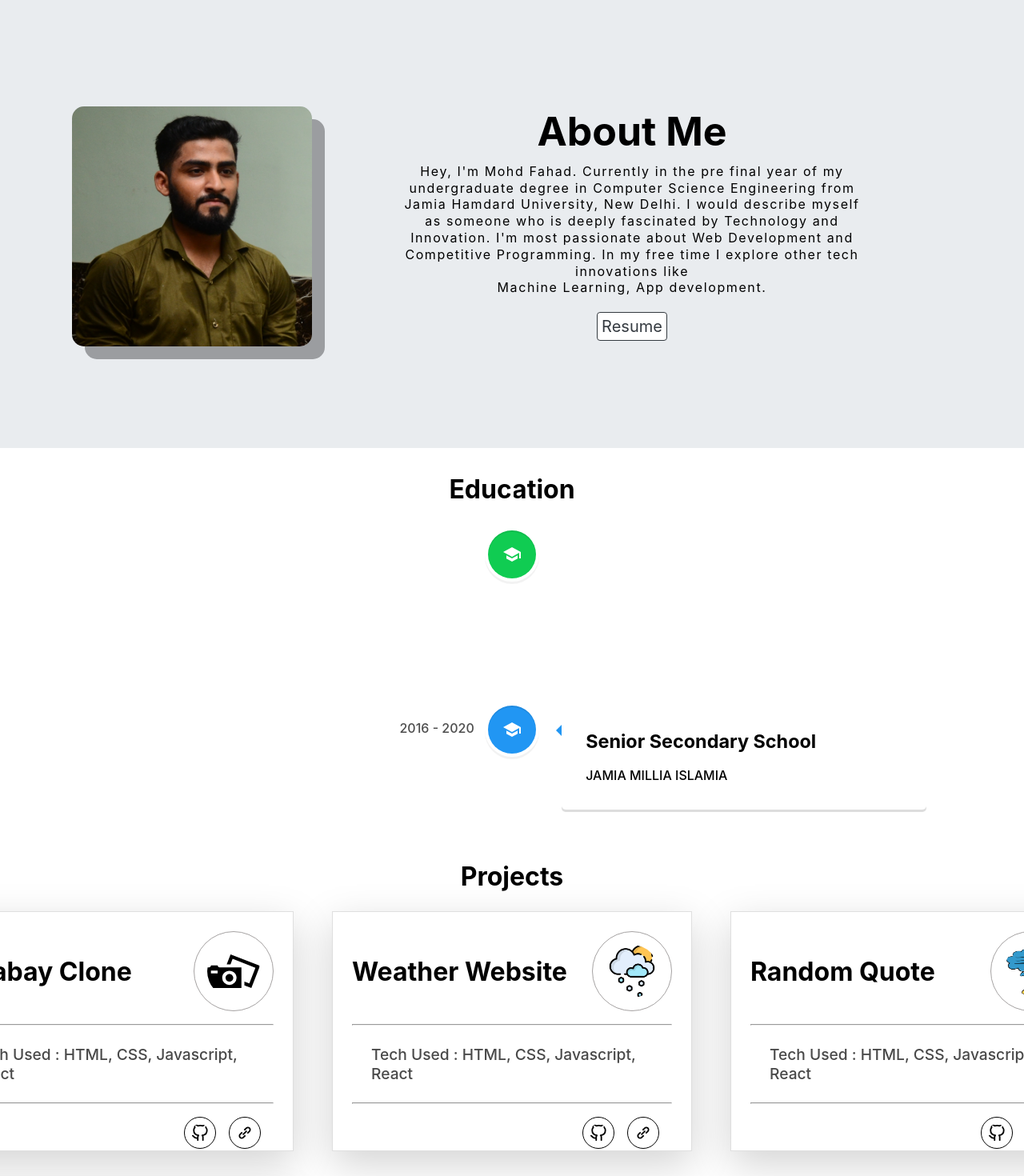
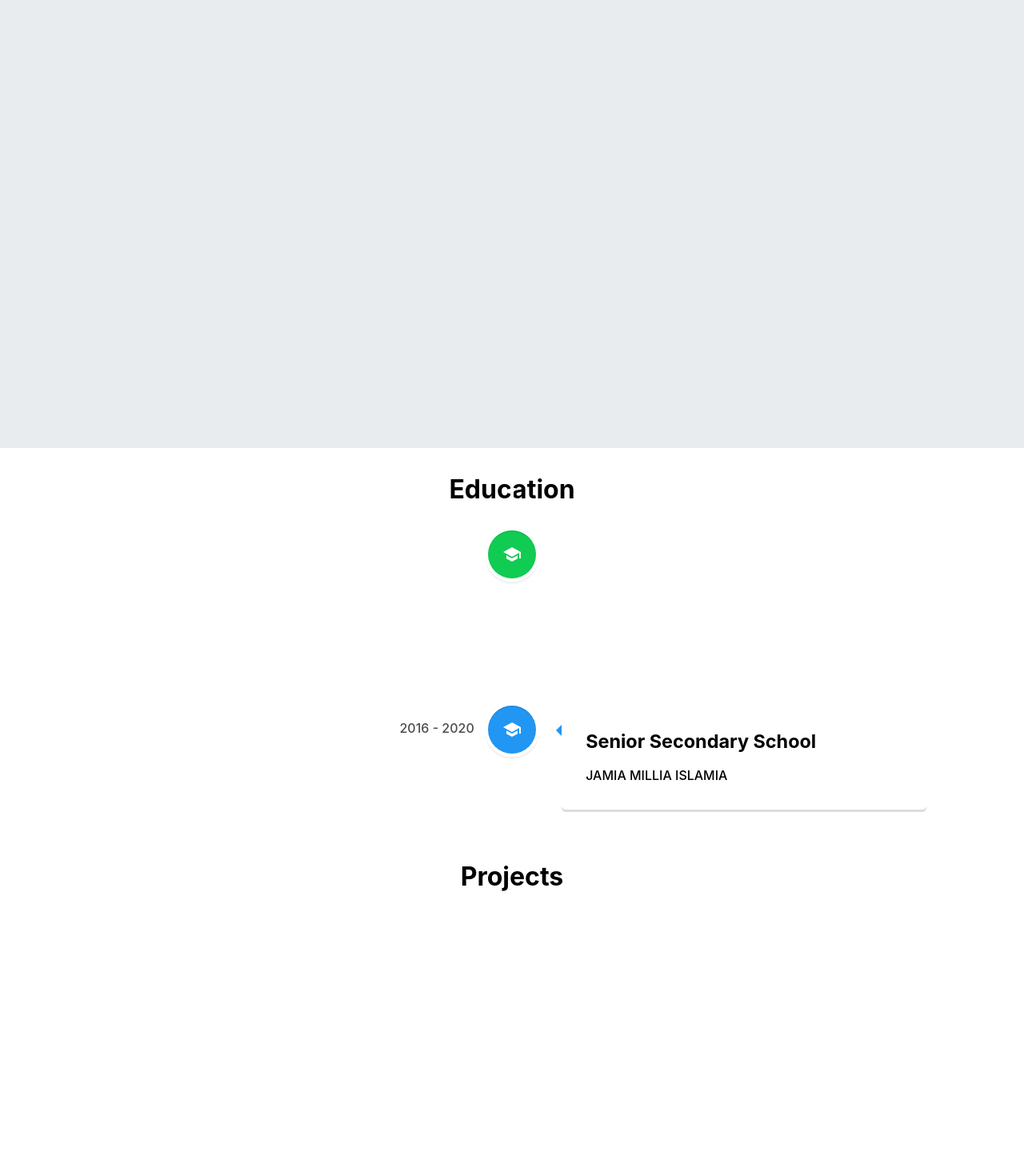
Before and after one commit to MohdFahad1/personal-portfolio, a React (Create React App) app: page / in a window 1280 px wide. Shown: the part 800-2270 px from the top of the page at 80% size. Built offline with nearby package versions, Linux system fonts and the light colour scheme.

Commit message:
AOS Added

```diff
--- a/package.json
+++ b/package.json
@@ -10,6 +10,7 @@
     "@testing-library/jest-dom": "^5.16.5",
     "@testing-library/react": "^13.4.0",
     "@testing-library/user-event": "^13.5.0",
+    "aos": "^3.0.0-beta.6",
     "react": "^18.2.0",
     "react-dom": "^18.2.0",
     "react-icons": "^4.8.0",
--- a/src/pages/About/About.css
+++ b/src/pages/About/About.css
@@ -12,7 +12,7 @@
     padding: 0 7% 0 7%;
 }
 
-.image img {
+#about .my-image img {
     height: 300px;
     width: 300px;
     border-radius: 15px;
@@ -20,7 +20,7 @@
     transition: all .3s;
 }
 
-.image img:hover {
+#about .my-image img:hover {
     cursor: pointer;
     transform: translate(-0.5rem, -0.5rem);
     border-radius: 15px;
@@ -73,7 +73,7 @@
         padding: 0 1rem;
         gap: 2rem;
     }
-    .image img{
+    .my-image img{
         height:250px;
         width: 250px;
     }
@@ -93,7 +93,7 @@
     .row{
         gap: 0;
     }
-    .image img{
+    .my-image img{
         display: none;
     }
     .information{
--- a/src/pages/About/About.js
+++ b/src/pages/About/About.js
@@ -7,10 +7,10 @@ export default function About() {
     <>
       <div id="about">
         <div className="row">
-          <div className="image">
-            <img src={pic} alt="Happy Coding" />
+          <div className="my-image">
+            <img src={pic} alt="Happy Coding" data-aos="fade-right" data-aos-duration="900" className="my-image"/>
           </div>
-          <div className="information">
+          <div className="information"data-aos="fade-left" data-aos-duration="400">
             <h1>About Me</h1>
             <p>
               Hey, I'm Mohd Fahad. Currently in the pre final year of my
@@ -21,7 +21,7 @@ export default function About() {
               my free time I explore other tech innovations like <br />Machine Learning, App
               development.
             </p>
-            <a href="">Resume</a>
+            <a href="https://drive.google.com/file/d/1wcBi5kHezvdIpHOzCB6j8kBmGJNG8PlC/view?usp=sharing" target="_blank">Resume</a>
           </div>
         </div>
       </div>
--- a/src/pages/Projects/Projects.css
+++ b/src/pages/Projects/Projects.css
@@ -7,17 +7,17 @@
     align-items: center;
 }
 
-.main-card {
+#projects .main-card {
     border: 1px solid rgba(0,0,0,.125);
     width: 450px;
-    height: 300px;
+    height: 320px;
     margin: 1.5rem;
     padding: 1.5rem;
     box-shadow: 0 1rem 3rem rgba(0,0,0,.175);
     transition: box-shadow 0.3s, -webkit-transform 0.3s, transform 0.3s;
   }
 
-  .main-card:hover {
+ #projects .main-card:hover {
     transition: box-shadow 0.3s, -webkit-transform 0.3s, transform 0.3s;
     box-shadow: 0 1rem 3rem rgba(0,0,0,.35);
     transform: translateY(-3px);
--- a/src/pages/Projects/Projects.js
+++ b/src/pages/Projects/Projects.js
@@ -1,24 +1,31 @@
-import React from 'react'
+import React, { useEffect } from 'react'
 import './Projects.css';
 import { data } from './data';
 import { FiGithub } from "react-icons/fi";
 import { CgLink } from "react-icons/cg";
+import Aos from 'aos';
+import 'aos/dist/aos.css';
 
 
 const Projects = () => {
+
+  useEffect(() => {
+    Aos.init({duration: 1000});
+  })
+
   return (
     <>
       <h1 style={{ textAlign: "center" }}>Projects</h1>
       <div id='projects'>
-        {data.map(({ id, title, github, demo, logo, tech1, tech2, tech3, tech4, }) => {
+        {data.map(({ id, title, github, demo, logo, tech }) => {
           return (
-            <div className='main-card' key={id}>
+            <div className='main-card' key={id} data-aos="fade-up">
               <div className='card-info'>
                 <h1>{title}</h1>
                 <img src={logo} alt={title} />
               </div>
               <hr style={{marginTop:"1rem"}}/>
-              <div className='card-tech'><p>Tech Used : {tech1}, {tech2}, {tech3}, {tech4}</p></div>
+              <div className='card-tech'><p>Tech Used : {tech} </p></div>
               <hr style={{marginBottom:"1rem"}}/>
 
               <div className='card-links'>
--- a/src/pages/Projects/data.js
+++ b/src/pages/Projects/data.js
@@ -9,21 +9,15 @@ export const data = [
     title: "Pixabay Clone",
     github: "https://github.com/MohdFahad1/pixabay-clone",
     demo: "https://react-pixabay-clone.netlify.app/",
-    tech1: "HTML",
-    tech2: "CSS",
-    tech3: "Javascript",
-    tech4: "React",
+    tech: "React JS, Javscript, CSS"
   },
   {
     id: 2,
     logo: weather,
-    title: "Weather Website",
-    github: "https://github.com/MohdFahad1/weather-app.netlify",
-    demo: "https://fahad-weather-application.netlify.app",
-    tech1: "HTML",
-    tech2: "CSS",
-    tech3: "Javascript",
-    tech4: "React",
+    title: "WeatherNow",
+    github: "https://github.com/MohdFahad1/WeatherNow",
+    demo: "https://weather-app-mohdfahad1.vercel.app/",
+    tech: "Next JS, React JS, Tailwind CSS",
   },
   {
     id: 3,
@@ -31,10 +25,7 @@ export const data = [
     title: "Random Quote",
     github: "https://github.com/MohdFahad1/random-quote.netlify",
     demo: "https://random-quote-generator-application.netlify.app",
-    tech1: "HTML",
-    tech2: "CSS",
-    tech3: "Javascript",
-    tech4: "React",
+    tech: "React JS, Javascript, CSS"
   },
   {
     id: 4,
@@ -42,9 +33,6 @@ export const data = [
     title: "MarkDown Editor",
     github: "https://github.com/MohdFahad1/markdown-editor",
     demo: "https://vcbz22.csb.app/",
-    tech1: "HTML",
-    tech2: "CSS",
-    tech3: "Javascript",
-    tech4: "React",
+    tech: "React JS, CSS",
   }
 ];
--- a/src/pages/Skills/Skills.js
+++ b/src/pages/Skills/Skills.js
@@ -1,21 +1,27 @@
-import React from 'react'
+import React, { useEffect } from 'react'
 import brackets from '../../Assets/braces-fill.png'
 import './Skills.css';
 import { data } from './data.js';
+import Aos from 'aos';
+import 'aos/dist/aos.css';
+
 const Skills = () => {
+  useEffect(() => {
+    Aos.init();
+  }, [])
   return (
     <>
       <h1 style={{ textAlign: "center" }}>Skills</h1>
       <div id='skills'>
         <div className='skills-para'>
-          <p>I have learned a lot of skills as a frontend developer and I am always learning something new to add a new skill to the list
+          <p data-aos="fade-up" data-aos-duration="1000">I have learned a lot of skills as a frontend developer and I am always learning something new to add a new skill to the list
           </p>
         </div>
         <div>
           <div className='skills-container'>
             <div className='skills-content'>
-              <h3 className='skills-title'>
-                <img src={brackets} alt="brackets" /> FrontEnd Developer
+              <h3 className='skills-title' data-aos="fade-up" data-aos-duration="1200">
+                <img src={brackets} alt="brackets"/> FrontEnd Developer
               </h3>
               <div className='skills-info'>
                 {data.map(({id, skillName, level, skillLogo}) => {
```
Also changed, not shown: public/index.html (+0 -23 lines), 1 other file (tests, documents, lock files or other folders).
